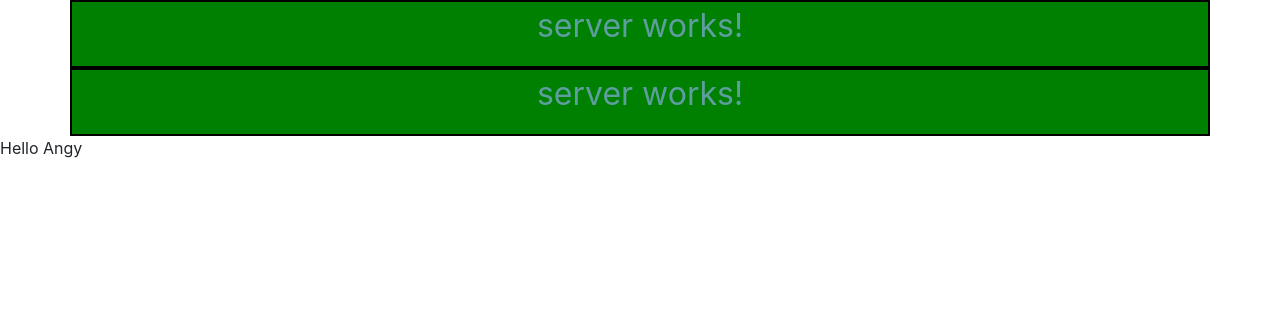
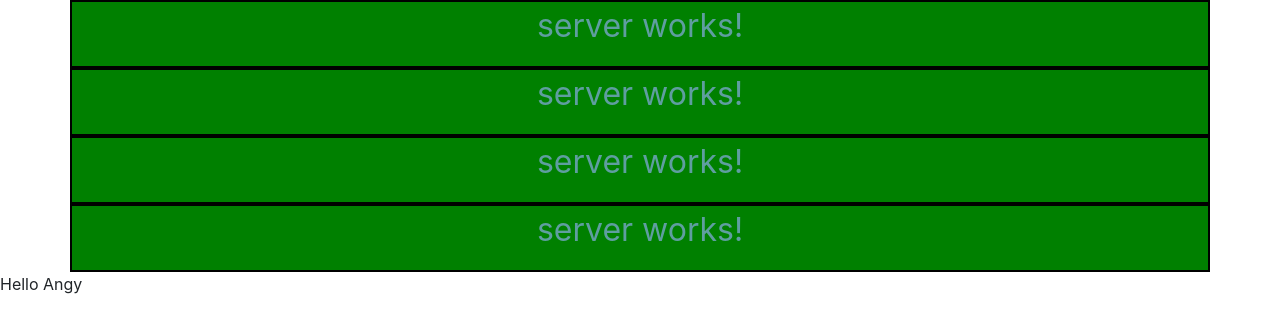
Before and after one commit to anil-allipilli/angy, an Angular app: page /server in a window 1280 px wide. Shown: the top 332 px of the page. Built offline with nearby package versions, Linux system fonts and the light colour scheme.

Commit message:
servers added again

```diff
--- a/src/app/servers/servers.component.html
+++ b/src/app/servers/servers.component.html
@@ -10,3 +10,15 @@
     </div>
   </div>
 </div>
+<div class="container">
+  <div class="row">
+    <div class="col-xs-12">
+      <app-server></app-server>
+    </div>
+  </div>
+  <div class="row">
+    <div class="col-xs-12">
+      <app-server></app-server>
+    </div>
+  </div>
+</div>
```
